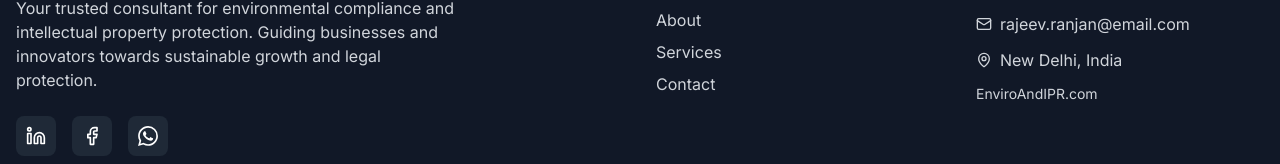
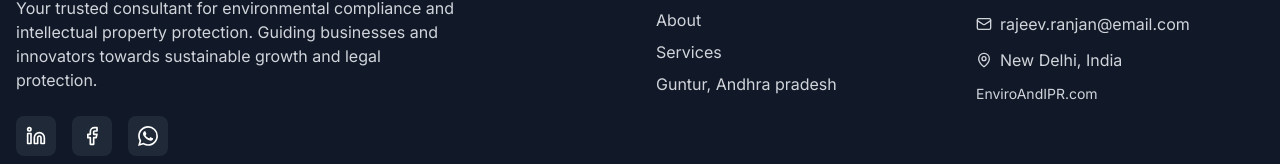
Before and after one commit to thenaikoti/rajeevs-digital-presence-kit-598b726e, a React (Vite) app: page / in a window 1280 px wide. Shown: the part 3389-3553 px from the top of the page. Built offline with nearby package versions, Linux system fonts and the light colour scheme.

Commit message:
Visual edit in Lovable
Edited UI in Lovable

```diff
--- a/src/components/Footer.tsx
+++ b/src/components/Footer.tsx
@@ -55,9 +55,7 @@ const Footer = () => {
                 </Link>
               </li>
               <li>
-                <Link to="/contact" className="text-gray-300 hover:text-white transition-colors">
-                  Contact
-                </Link>
+                <Link to="/contact" className="text-gray-300 hover:text-white transition-colors">Guntur, Andhra pradesh</Link>
               </li>
             </ul>
           </div>
```
